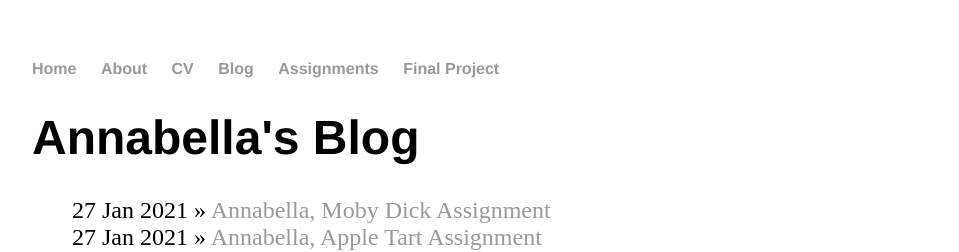
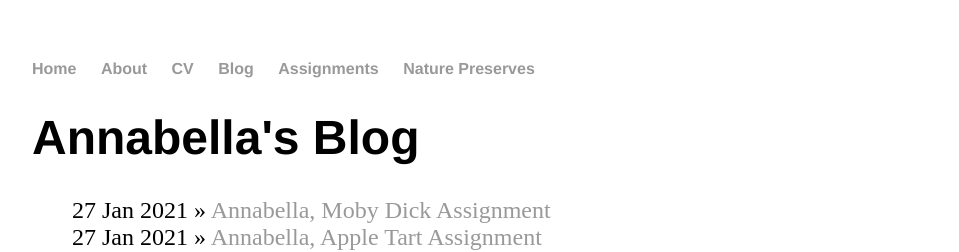
Before and after one commit to annabellamelvin/annabellamelvin.github.io, a Jekyll site: the page built from blog/index.html, in a window 1280 px wide. Shown: the top 252 px of the page, without its empty margins (160-1119 px from the left). Built offline with Jekyll 4.4.1, drawn with Linux system fonts in a browser that asks for light colours.

Commit message:
Update default.html

```diff
--- a/_layouts/default.html
+++ b/_layouts/default.html
@@ -13,7 +13,7 @@
 	        		<li><a href="/cv">CV</a></li>
 	        		<li><a href="/blog">Blog</a></li>
 				<li><a href="/assignments">Assignments</a></li>
-				<li><a href="/finalproject">Final Project</a></li>
+				<li><a href="/Nature_Preserves">Nature Preserves</a></li>
 	    		</ul>
 			</nav>
 			<div class="container">
```
